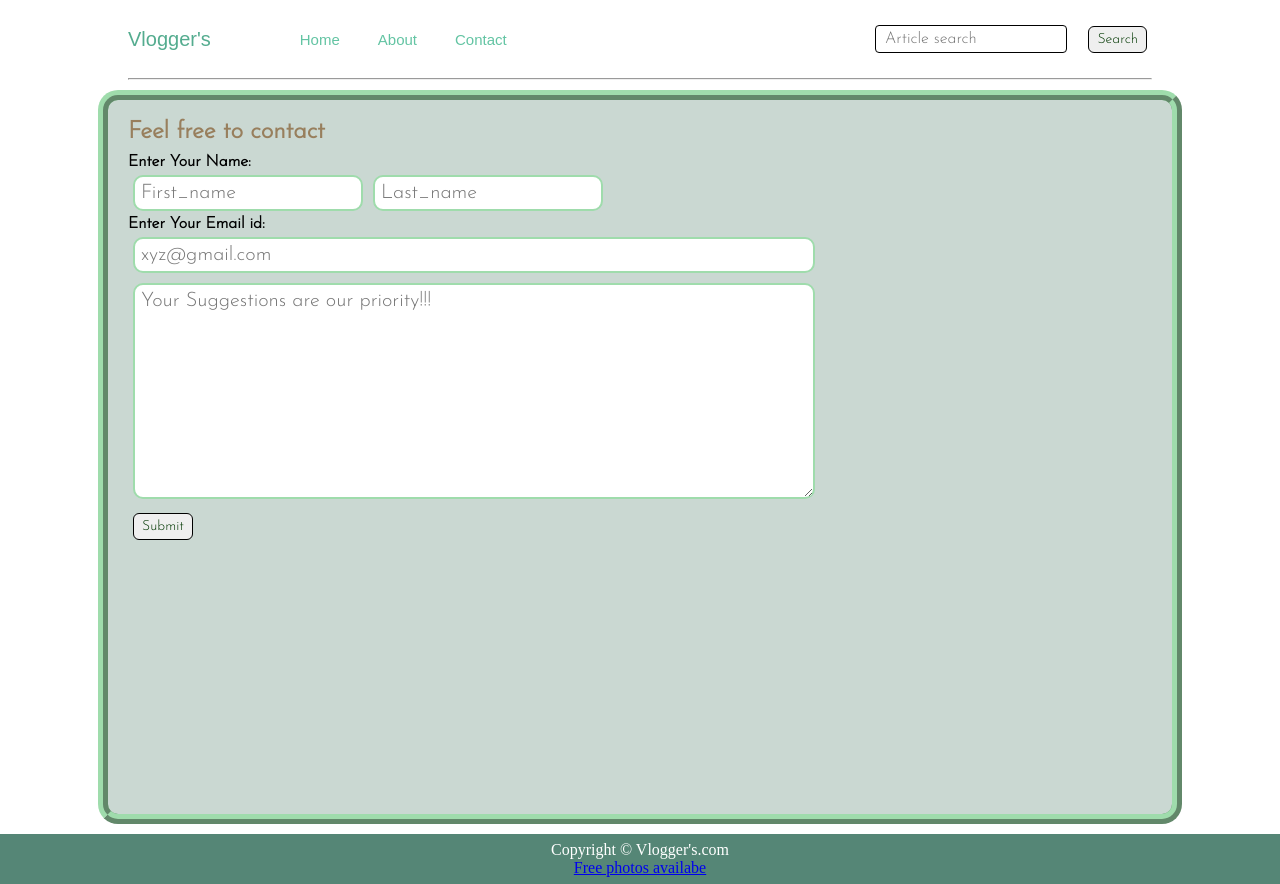
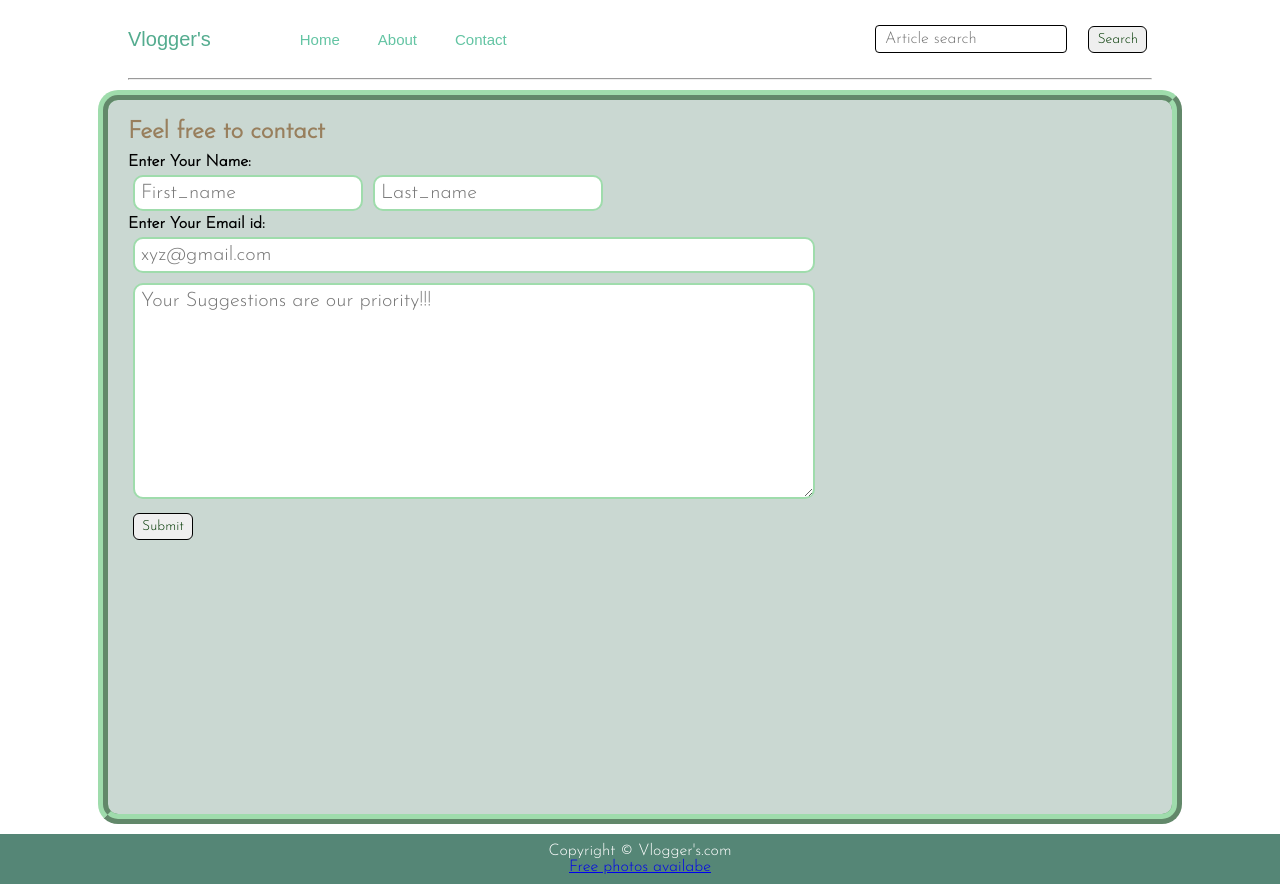
Before and after one commit to avnis838/Vlog_site, a plain HTML site: page contact.html in a window 1280 px wide. Drawn offline with Linux system fonts and the light colour scheme; a web font is replaced by a local one.

Commit message:
Update contact.html

```diff
--- a/contact.html
+++ b/contact.html
@@ -64,7 +64,7 @@
       </div>
     </div>
 
-    <div class="footer">
+    <div class="footer font1">
       <p>Copyright &copy; Vlogger's.com</p>
       <a href="https://www.vecteezy.com/free-vector/typing?license-free=true"
         >Free photos availabe</a
```
